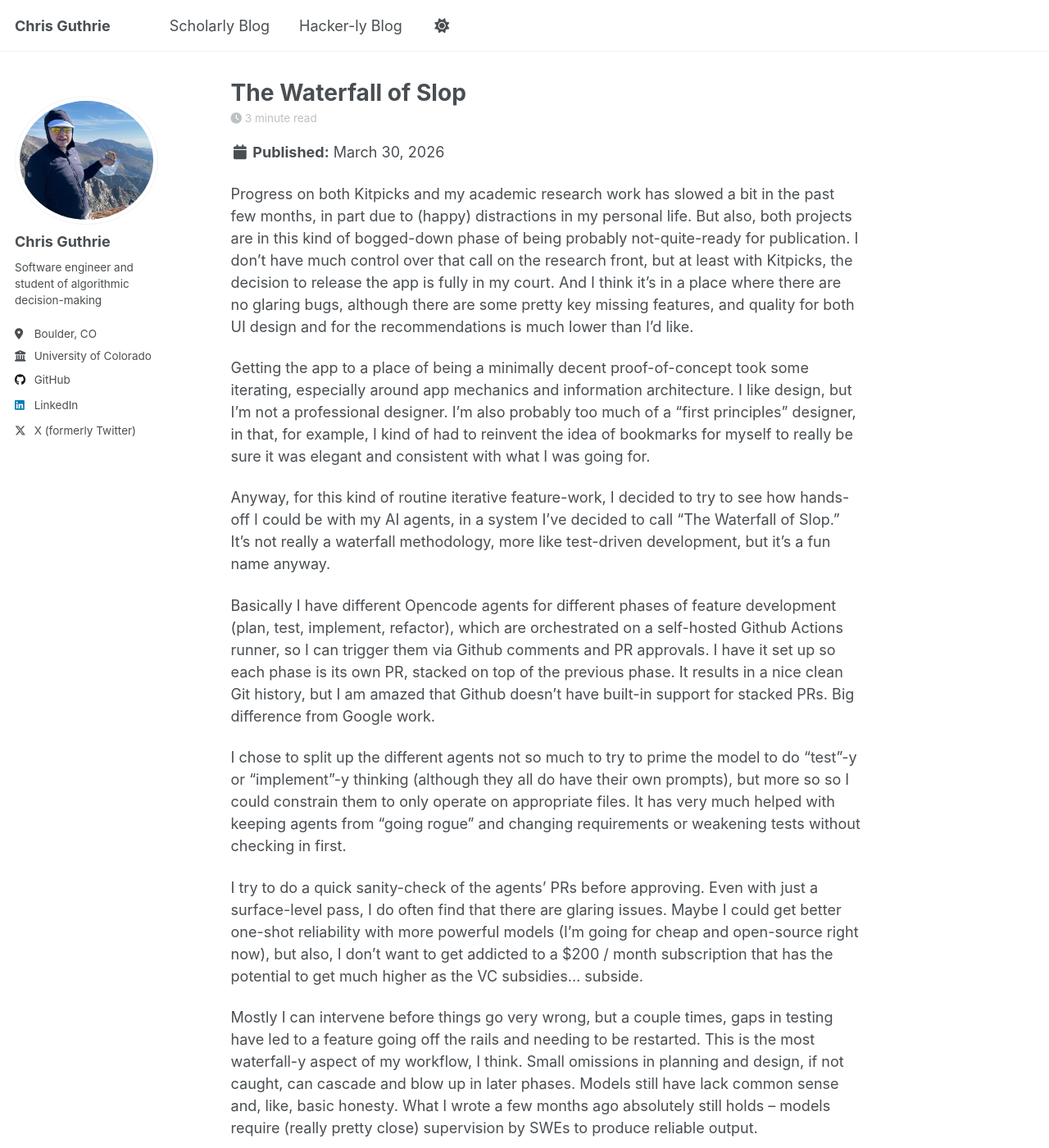
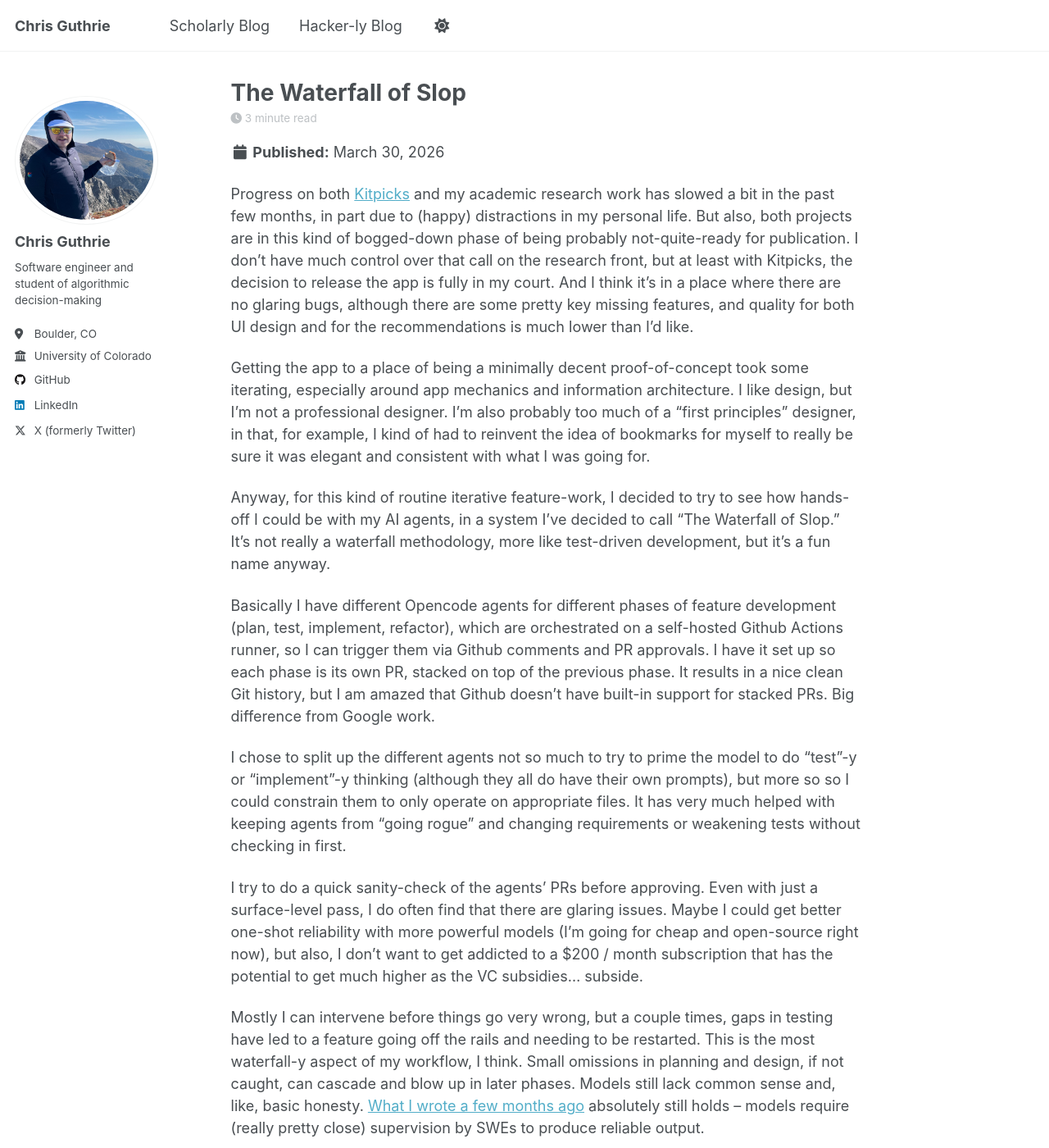
Before and after one commit to guthriec/chriswguthrie, a Jekyll site: the page built from _posts/2026-03-30-waterfall-of-slop.md, in a window 1280 px wide and 1400 px high. Shown: the whole window at 82% size. Built offline with Jekyll 4.4.1, drawn with Linux system fonts in a browser that asks for light colours; a script that is not in the unit is left out.

Commit message:
small fixes

```diff
--- a/_posts/2026-03-30-waterfall-of-slop.md
+++ b/_posts/2026-03-30-waterfall-of-slop.md
@@ -5,7 +5,7 @@ permalink: /hack-blog/waterfall-of-slop/
 category: hack-blog
 ---
 
-Progress on both Kitpicks and my academic research work has slowed a bit in the past few months, in part due to (happy) distractions in my personal life. But also, both projects are in this kind of bogged-down phase of being probably not-quite-ready for publication. I don't have much control over that call on the research front, but at least with Kitpicks, the decision to release the app is fully in my court. And I think it's in a place where there are no glaring bugs, although there are some pretty key missing features, and quality for both UI design and for the recommendations is much lower than I'd like.
+Progress on both [Kitpicks](https://kitpicks.com) and my academic research work has slowed a bit in the past few months, in part due to (happy) distractions in my personal life. But also, both projects are in this kind of bogged-down phase of being probably not-quite-ready for publication. I don't have much control over that call on the research front, but at least with Kitpicks, the decision to release the app is fully in my court. And I think it's in a place where there are no glaring bugs, although there are some pretty key missing features, and quality for both UI design and for the recommendations is much lower than I'd like.
 
 Getting the app to a place of being a minimally decent proof-of-concept took some iterating, especially around app mechanics and information architecture. I like design, but I'm not a professional designer. I'm also probably too much of a "first principles" designer, in that, for example, I kind of had to reinvent the idea of bookmarks for myself to really be sure it was elegant and consistent with what I was going for.
 
@@ -17,4 +17,8 @@ I chose to split up the different agents not so much to try to prime the model t
 
 I try to do a quick sanity-check of the agents' PRs before approving. Even with just a surface-level pass, I do often find that there are glaring issues. Maybe I could get better one-shot reliability with more powerful models (I'm going for cheap and open-source right now), but also, I don't want to get addicted to a $200 / month subscription that has the potential to get much higher as the VC subsidies... subside.
 
-Mostly I can intervene before things go very wrong, but a couple times, gaps in testing have led to a feature going off the rails and needing to be restarted. This is the most waterfall-y aspect of my workflow, I think. Small omissions in planning and design, if not caught, can cascade and blow up in later phases. Models still have lack common sense and, like, basic honesty. What I wrote a few months ago absolutely still holds -- models require (really pretty close) supervision by SWEs to produce reliable output.
+Mostly I can intervene before things go very wrong, but a couple times, gaps in testing have led to a feature going off the rails and needing to be restarted.
+This is the most waterfall-y aspect of my workflow, I think.
+Small omissions in planning and design, if not caught, can cascade and blow up in later phases.
+Models still lack common sense and, like, basic honesty.
+[What I wrote a few months ago](/hack-blog/still-need-swes/) absolutely still holds -- models require (really pretty close) supervision by SWEs to produce reliable output.
```
